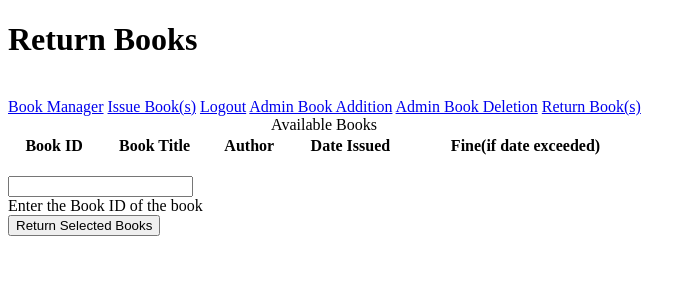
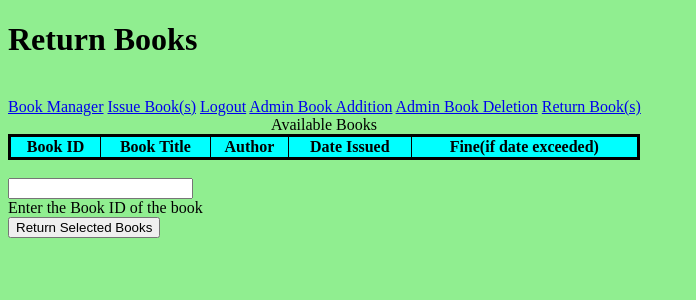
Before and after one commit to Polymath-Saksh/Library, a Django app: page /returns/ in a window 1280 px wide. Shown: the top 300 px of the page, without its empty margins (0-696 px from the left). Run offline with Django 3.2, Linux system fonts and the light colour scheme; data that the repository does not hold is empty.

Commit message:
Table Styles

```diff
--- a/templates/accounts/index.html
+++ b/templates/accounts/index.html
@@ -7,6 +7,7 @@
     <style>
         body {
             background-color: lightgreen;
+
         }
     </style>
 </head>
--- a/templates/registration/sign_up.html
+++ b/templates/registration/sign_up.html
@@ -1,6 +1,11 @@
 <!doctype html>
 <html>
 <head>
+    <style>
+        body{
+            background-color:lightgreen;
+        }
+    </style>
     <title>
         Signup a New User
     </title>
--- a/templates/returns.html
+++ b/templates/returns.html
@@ -1,7 +1,36 @@
 <!doctype html>
 <html>
 <head>
-    <link href="styles.css" />
+    <style>
+        table, th, td {
+        border: 1px solid black;
+        border-collapse: collapse;
+        }
+
+        th {
+        background-color: aqua;
+        }
+
+        tr:nth-child(even) {
+        background-color: lightblue;
+        }
+
+        body {
+        background-color: lightgreen;
+
+        }
+
+        table {
+        background-color: mintcream;
+        border: solid;
+        text-align: center;
+        }
+
+        table.center {
+        margin-left: auto;
+        margin-right: auto;
+        }
+     </style>
     <title>
         Return Book(s)
     </title>
```
Also changed, not shown: templates/book_add.html (+30 -2 lines), templates/book_delete.html (+13 -3 lines), templates/issue.html (+13 -3 lines), templates/mng.html (+13 -3 lines), templates/static/styles.css (deleted, +0 -22 lines), templates/styles.css (deleted, +0 -22 lines), templates/static/background.jpg (deleted).
